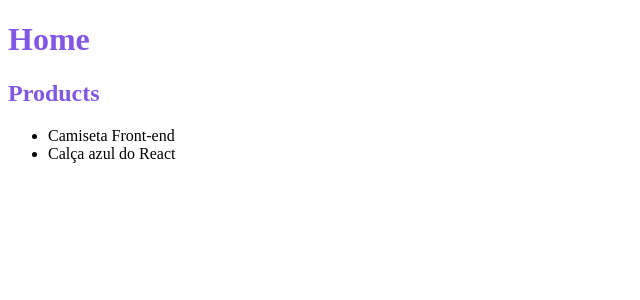
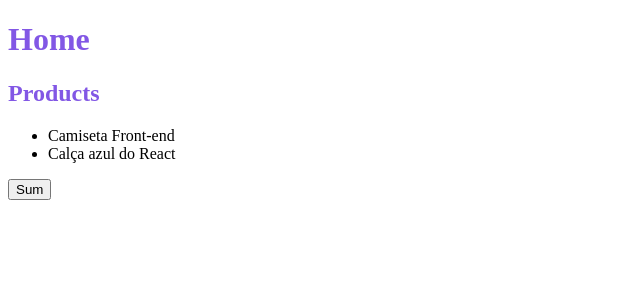
Before and after one commit to hiagofss/first-project-nextjs, a Next.js app: page / in a window 1280 px wide. Shown: the top 300 px of the page, without its empty margins (0-640 px from the left). Built offline with nearby package versions, Linux system fonts and the light colour scheme; data requests are answered from the project's data file.

Commit message:
Dynamic imports

```diff
--- /dev/null
+++ b/src/lib/math.ts
@@ -0,0 +1,5 @@
+export default {
+  sum: (a: number, b: number) => {
+    return a + b;
+  },
+};
--- a/src/pages/index.tsx
+++ b/src/pages/index.tsx
@@ -12,6 +12,10 @@ interface IHomeProps {
 }
 
 export default function Home({ recommendedProducts }: IHomeProps) {
+  async function handleSum() {
+    const { sum } = (await import('../lib/math')).default;
+    alert(sum(2, 3));
+  }
   return (
     <div>
       <Title>Home</Title>
@@ -27,6 +31,8 @@ export default function Home({ recommendedProducts }: IHomeProps) {
           })}
         </ul>
       </section>
+
+      <button onClick={handleSum}>Sum</button>
     </div>
   );
 }
```
